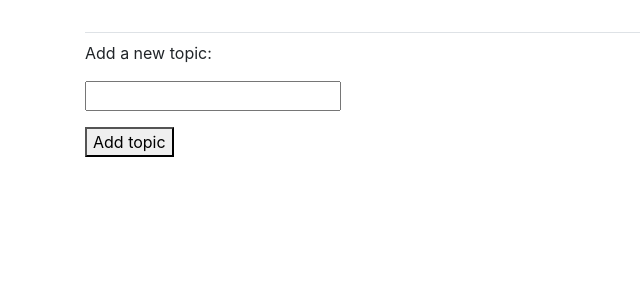
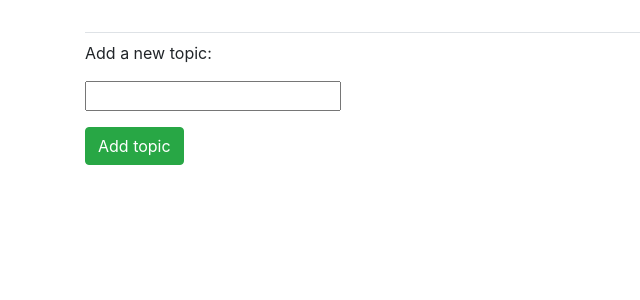
Before and after one commit to keyaira91/Django, a Django app: page /new_topic/ in a window 1280 px wide. Shown: the part 58-358 px from the top of the page, without its empty margins (0-640 px from the left). Run offline with Django 3.2, Linux system fonts and the light colour scheme; the visitor is signed in with stand-in values (Sample User, id 1); some libraries are stand-ins or nearby versions.

Commit message:
changed add topic btn color

```diff
--- a/learning log/learning_logs/templates/learning_logs/new_topic.html
+++ b/learning log/learning_logs/templates/learning_logs/new_topic.html
@@ -6,7 +6,7 @@
 <form action="{% url 'learning_logs:new_topic' %}" method='post'>
   {% csrf_token %}
   {{ form.as_p }}
-  <button name="submit">Add topic</button>
+  <button name="submit" class="btn btn-md btn-success" role="button">Add topic</button>
 </form>
 
 {% endblock content %}
```
